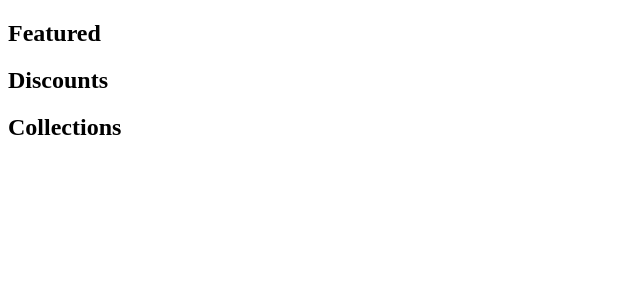
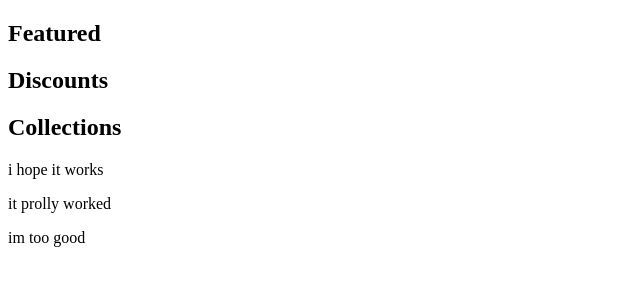
Before and after one commit to KenUdoudo/Phones4U, a plain HTML site: page index.html in a window 1280 px wide. Shown: the whole page, without its empty margins (0-640 px from the left). Drawn offline with Linux system fonts and the light colour scheme.

Commit message:
sub section of top section

```diff
--- a/index.html
+++ b/index.html
@@ -17,6 +17,16 @@
     <h2>Collections</h2>
   </div>
 
+  <div class="main-featured" id="one">
+    <p>i hope it works</p>
+  </div>
 
+  <div class="main-discounts" id="two">
+    <p>it prolly worked</p>
+  </div>
+
+  <div class="main-collections" id="three">
+   <p>im too good</p>
+  </div>
 </body>
 </html>
```
